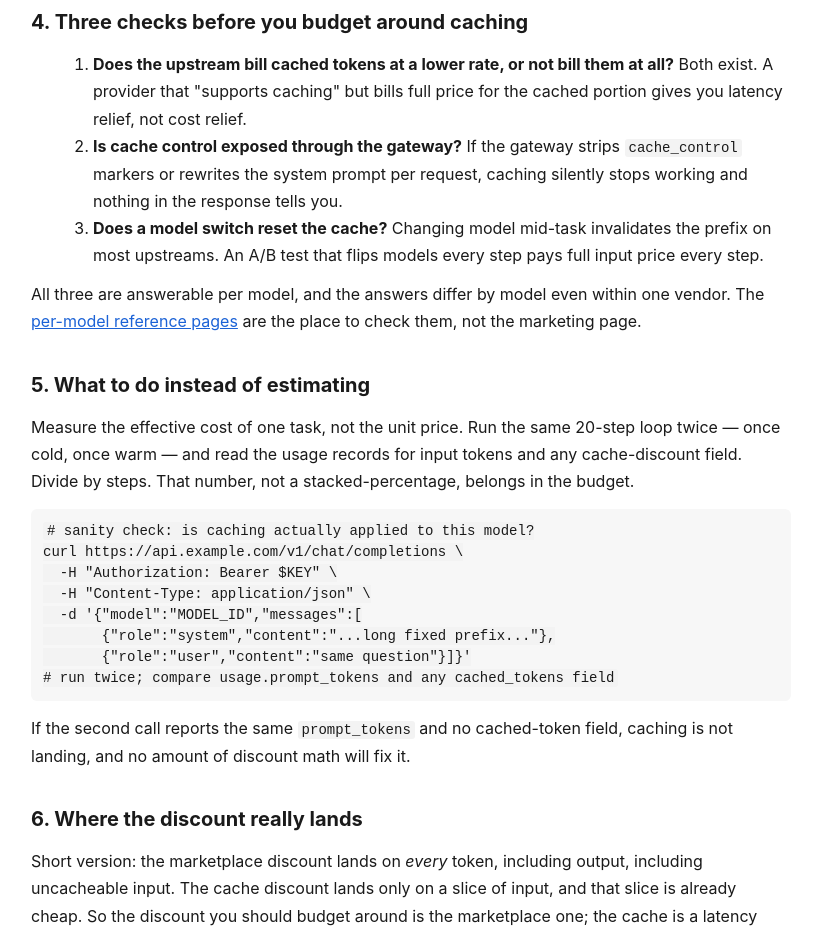
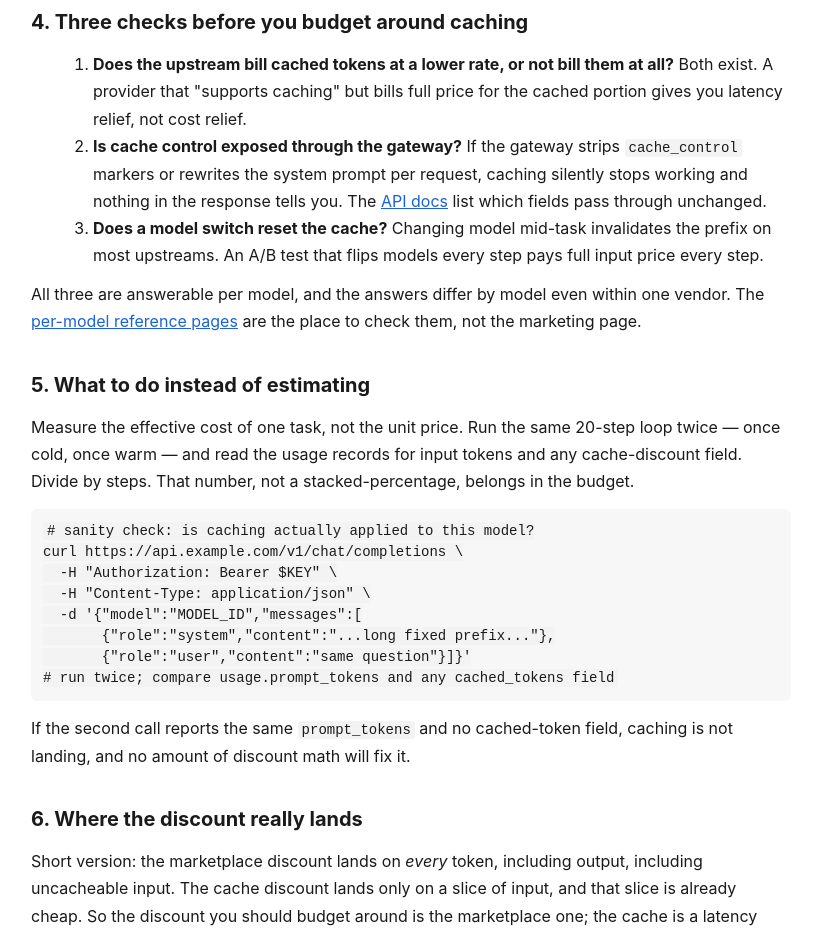
Before and after one commit to Dijinlong/Dijinlong.github.io, a plain HTML site: page prompt-caching.html in a window 1280 px wide. Shown: the part 1940-2873 px from the top of the page, without its empty margins (229-1042 px from the left). Drawn offline with Linux system fonts and the light colour scheme.

Commit message:
Add docs link

```diff
--- a/prompt-caching.html
+++ b/prompt-caching.html
@@ -70,7 +70,7 @@ footer{margin-top:48px;border-top:1px solid #ddd;padding-top:16px;color:#666;fon
 
 <ol>
 <li><strong>Does the upstream bill cached tokens at a lower rate, or not bill them at all?</strong> Both exist. A provider that "supports caching" but bills full price for the cached portion gives you latency relief, not cost relief.</li>
-<li><strong>Is cache control exposed through the gateway?</strong> If the gateway strips <code>cache_control</code> markers or rewrites the system prompt per request, caching silently stops working and nothing in the response tells you.</li>
+<li><strong>Is cache control exposed through the gateway?</strong> If the gateway strips <code>cache_control</code> markers or rewrites the system prompt per request, caching silently stops working and nothing in the response tells you. The <a href="https://ai.dijinlong.com/docs">API docs</a> list which fields pass through unchanged.</li>
 <li><strong>Does a model switch reset the cache?</strong> Changing model mid-task invalidates the prefix on most upstreams. An A/B test that flips models every step pays full input price every step.</li>
 </ol>
 
```
